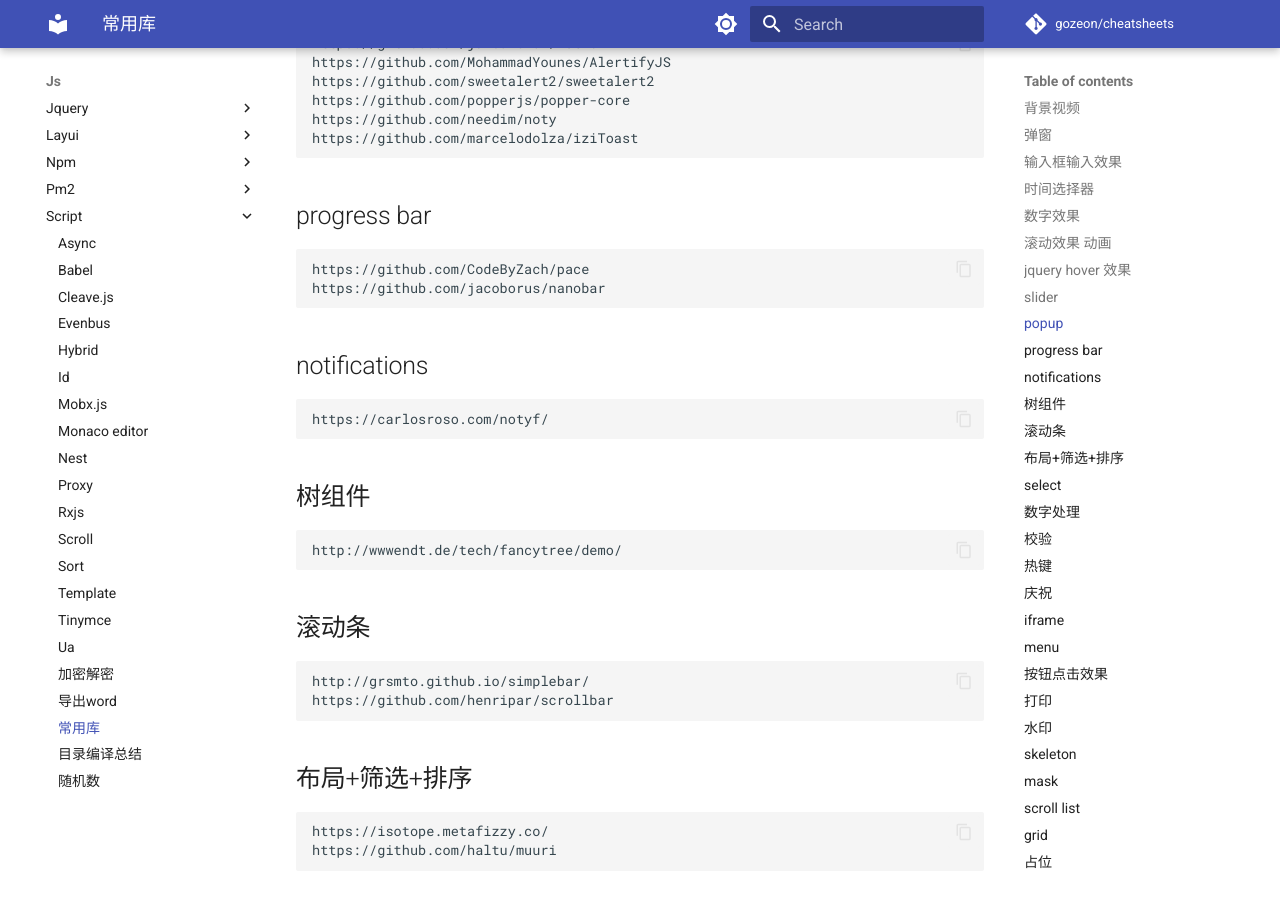
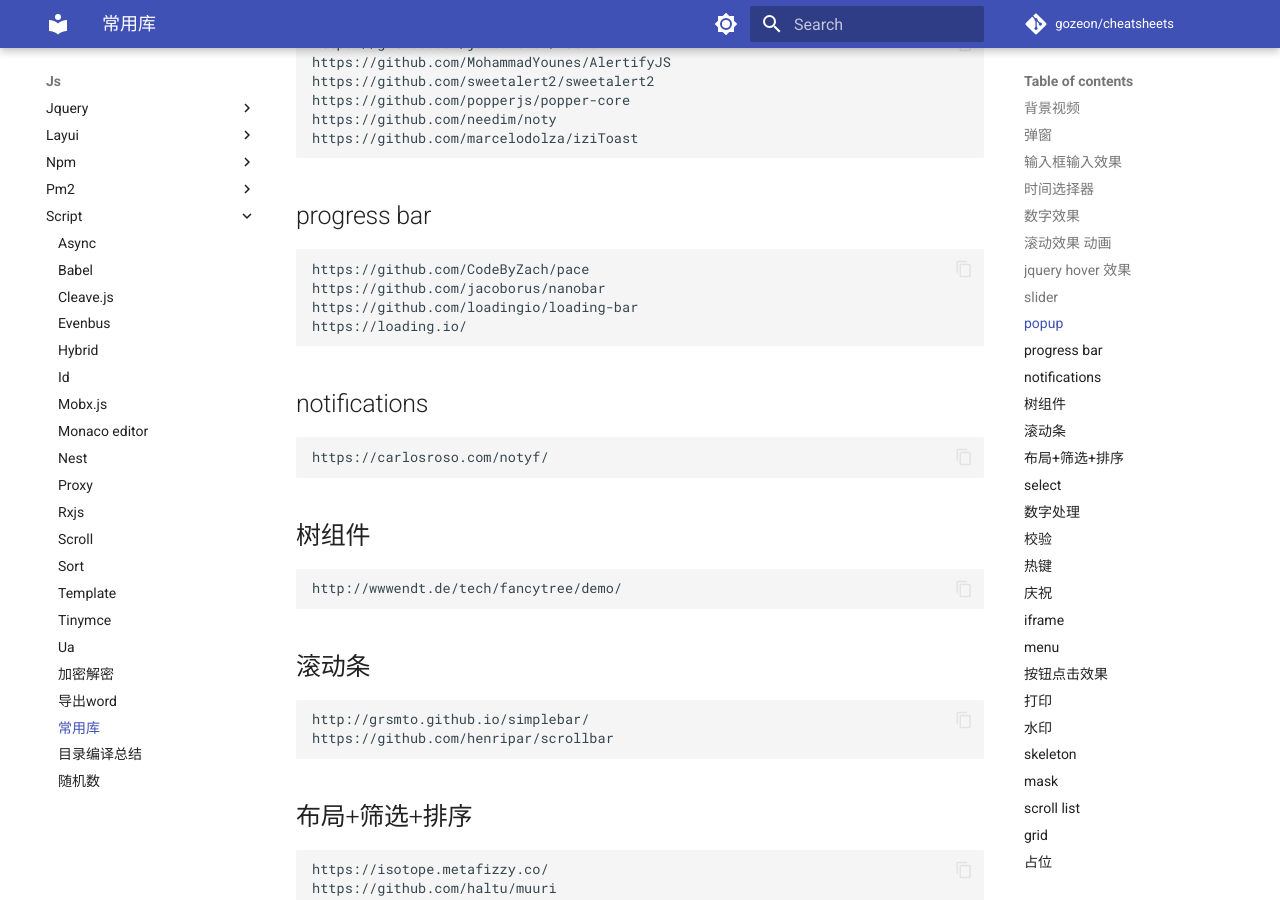
Before and after one commit to gozeon/cheatsheets, an MkDocs documentation site: the page built from docs/js/script/常用库.md, in a window 1280 px wide and 900 px high, scrolled down 1494 px. Built offline with MkDocs 1.6.1 and Material for MkDocs 9.7.7, drawn with Linux system fonts in a browser that asks for light colours; comment, search, counter and statistics services are not loaded; some of the changed lines change nothing that is shown.

Commit message:
Update 常用库.md

```diff
--- a/docs/js/script/常用库.md
+++ b/docs/js/script/常用库.md
@@ -54,6 +54,8 @@
 
     https://github.com/CodeByZach/pace
     https://github.com/jacoborus/nanobar
+    https://github.com/loadingio/loading-bar
+    https://loading.io/
 
 ## notifications
 
```
